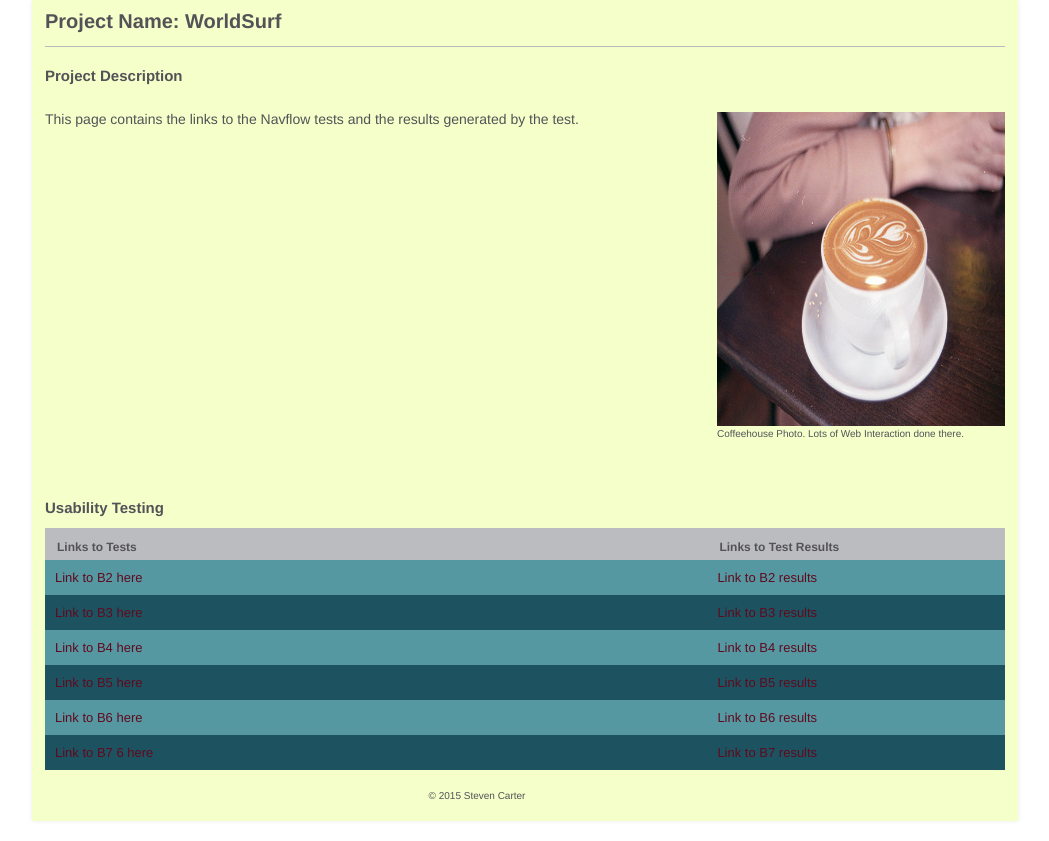
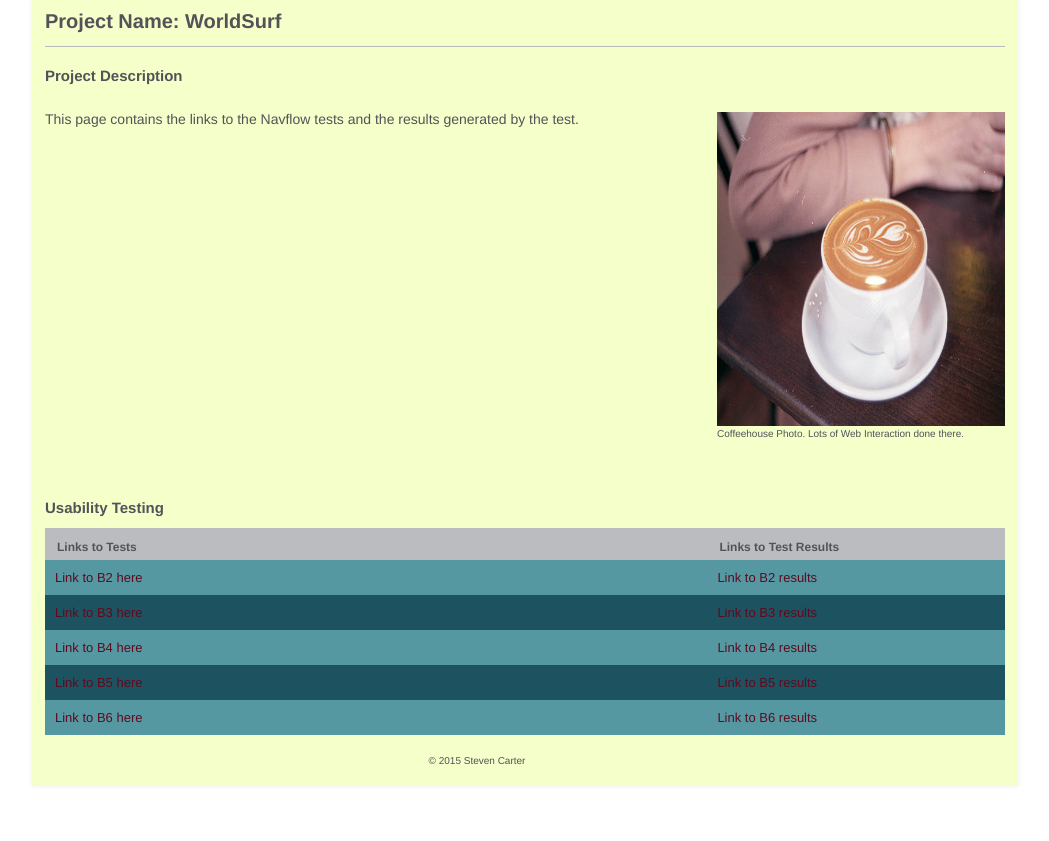
Before and after one commit to cartersteven/WiU_Carter_Steven, a plain HTML site: page index.html in a window 1280 px wide. Shown: the whole page, without its empty margins (115-1164 px from the left). After the commit the page ends 806 px from the top, so only its background shows below. Drawn offline with Linux system fonts and the light colour scheme.

Commit message:
Removed Seventh Table Line

```diff
--- a/index.html
+++ b/index.html
@@ -57,12 +57,6 @@
              <td><a href="#">Link to B6 here</a></td>
              <td><a href="#">Link to B6 results</a></td>
           </tr>
-          <!-- start link -->
-          <tr>
-             <td><a href="#">Link to B7 6 here</a></td>
-             <td><a href="#">Link to B7 results</a></td>
-          </tr>
-          <!-- end link -->
           <!-- to add a new link copy from start link to end link and paste here-->
        </tbody>
     </table>
```
